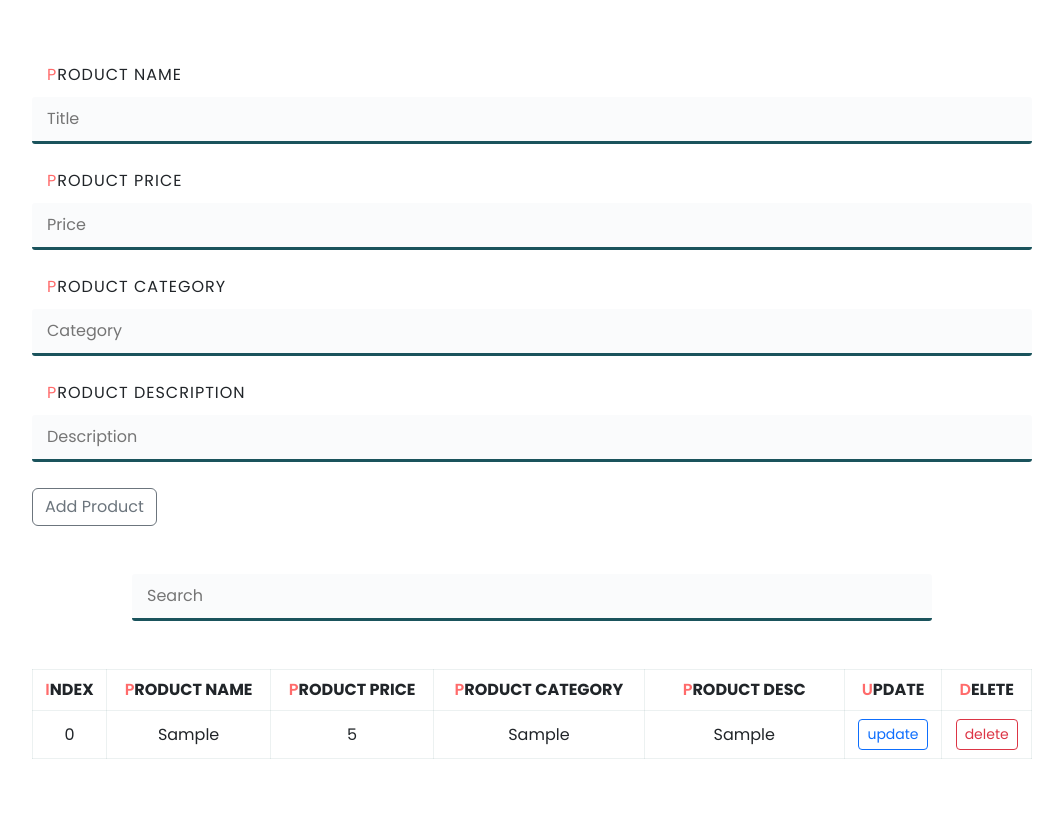
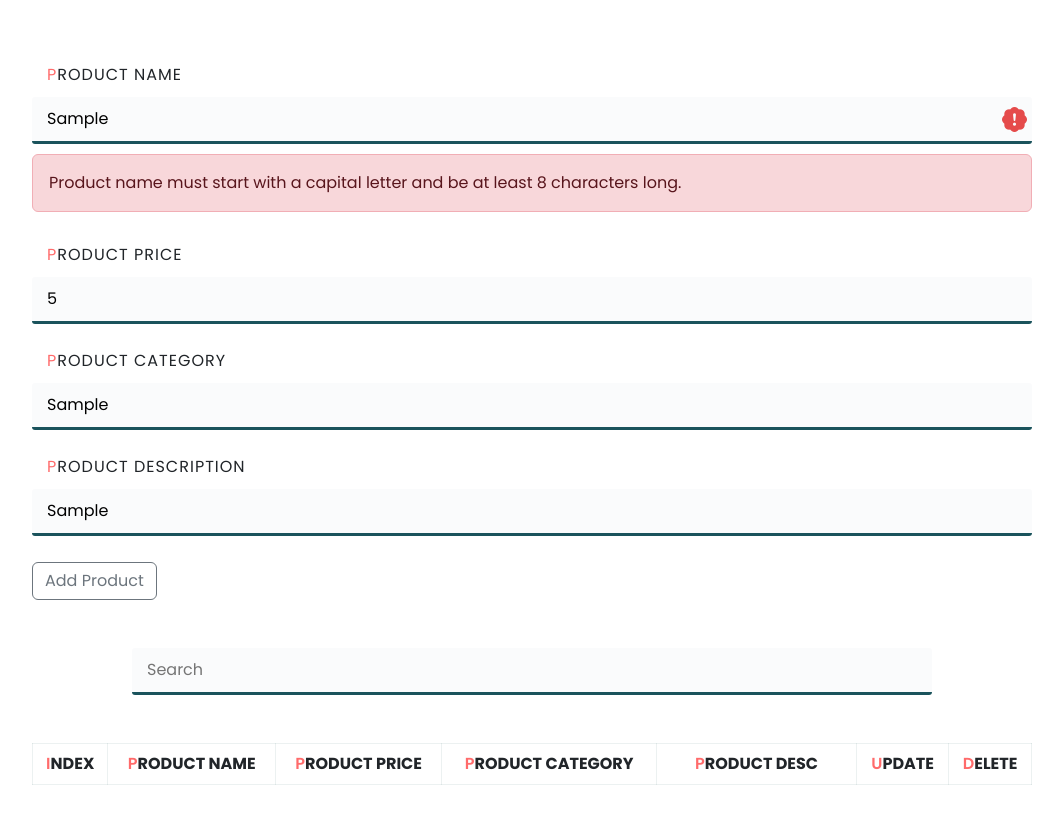
Before and after one commit to aknafea01/NTI, a plain HTML site: page CRUD/index.html in a window 1280 px wide. Both pictures are taken after typing "Sample", "5", "Sample", "Sample" into the empty fields and a click on the button "Add Product". Shown: the whole page, without its empty margins (108-1171 px from the left). Drawn offline with nearby package versions, Linux system fonts and the light colour scheme.

Commit message:
added basic form control

```diff
--- a/CRUD/css/style.css
+++ b/CRUD/css/style.css
@@ -72,3 +72,18 @@ table th::first-letter {
   color: #ff6b6b;
   font-weight: 600;
 }
+.text-wrapper i {
+  position: absolute;
+  left: 100%;
+  top: 50%;
+  transform: translateY(-50%);
+  margin-left: -30px;
+  font-size: 25px;
+}
+.bi-patch-exclamation-fill {
+  color: #E54B4B;
+}
+.bi-patch-check-fill {
+  display: none;
+  color: #61C9A8;
+}
--- a/CRUD/index.html
+++ b/CRUD/index.html
@@ -8,6 +8,7 @@
     <link
       href="https://fonts.googleapis.com/css2?family=Poppins:ital,wght@0,100;0,200;0,300;0,400;0,500;0,600;0,700;0,800;0,900;1,100;1,200;1,300;1,400;1,500;1,600;1,700;1,800;1,900&display=swap"
       rel="stylesheet" />
+      <link rel="stylesheet" href="https://cdn.jsdelivr.net/npm/bootstrap-icons@1.11.3/font/bootstrap-icons.min.css">
     <link rel="stylesheet" href="css/all.min.css" />
     <link
       href="https://cdn.jsdelivr.net/npm/bootstrap@5.3.5/dist/css/bootstrap.min.css"
@@ -21,7 +22,12 @@
     <div class="container my-5">
       <div class="inputs">
         <label for="pTitle">Product Name</label>
-        <input type="text" id="pTitle" placeholder="Title" />
+        <div class="text-wrapper position-relative">
+          <input type="text" id="pTitle" placeholder="Title" onkeyup="checkUpper()"/>
+          <i class="bi bi-patch-exclamation-fill"></i>
+          <i class="bi bi-patch-check-fill"></i>
+        </div>
+        <div class="alert alert-danger">Product name must start with a capital letter and be at least 8 characters long.</div>
         <label for="pPrice">Product Price</label>
         <input type="number" id="pPrice" placeholder="Price" />
         <label for="pCategory">Product Category</label>
--- a/CRUD/js/script.js
+++ b/CRUD/js/script.js
@@ -2,7 +2,8 @@ let titleInput = document.getElementById("pTitle");
 let priceInput = document.getElementById("pPrice");
 let categoryInput = document.getElementById("pCategory");
 let descriptionInput = document.getElementById("pDescription");
-
+let check = document.getElementsByClassName("bi-patch-check-fill")[0];
+let exclamation = document.getElementsByClassName("bi-patch-exclamation-fill")[0];
 let btn = document.getElementById("btn");
 let searchInput = document.getElementById("search");
 let output = document.getElementById("output");
@@ -10,6 +11,7 @@ let output = document.getElementById("output");
 let allProducts;
 let flag = 0;
 let superIndex = 0;
+let access = 0;
 if (JSON.parse(localStorage.getItem("allProducts")) == null) {
   allProducts = [];
 } else {
@@ -51,6 +53,7 @@ function editElement(i) {
   btn.innerHTML = "Edit Product";
   superIndex = i;
   flag = 1;
+  access = 1;
 }
 function formRest() {
   titleInput.value = "";
@@ -82,6 +85,8 @@ function search() {
 }
 
 btn.addEventListener("click", () => {
+  checkUpper();
+  if(access){
     if (flag) {
       btn.innerHTML = "Add Product";
       allProducts[superIndex] = {
@@ -102,4 +107,24 @@ btn.addEventListener("click", () => {
     }
     localStorage.setItem("allProducts", JSON.stringify(allProducts));
     display();
+    access = 0;
+  }
 });
+
+function checkUpper() {
+  if (
+    titleInput.value.length < 8 ||
+    titleInput.value[0].toLowerCase() === titleInput.value[0]
+  ) {
+    exclamation.style.display = 'block'
+    check.style.display = 'none'
+    document.getElementsByClassName('alert')[0].style.display = 'block'
+    access = 0;
+  }
+  else {
+    exclamation.style.display = 'none'
+    check.style.display = 'block'
+    document.getElementsByClassName('alert')[0].style.display = 'none'
+    access = 1;
+  }
+}
```
Lines whose indentation alone changed are shown as unchanged.
